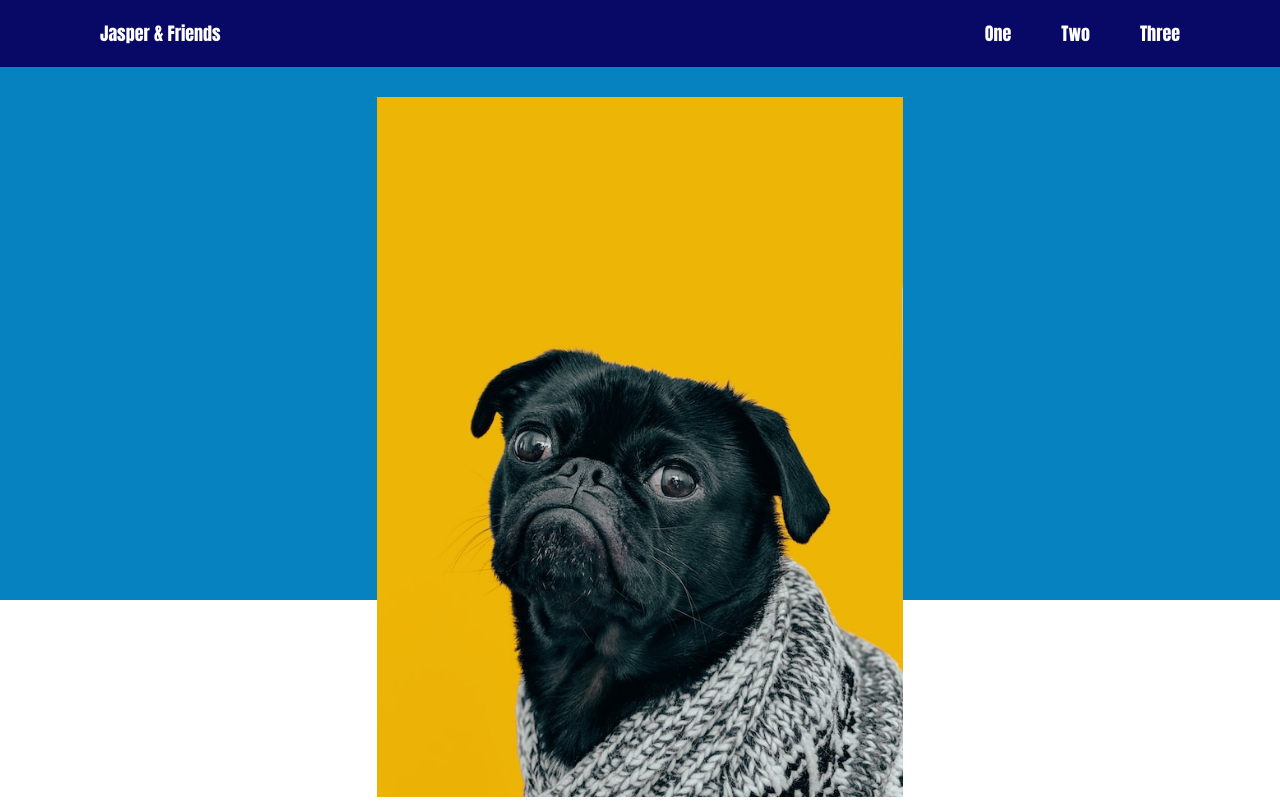
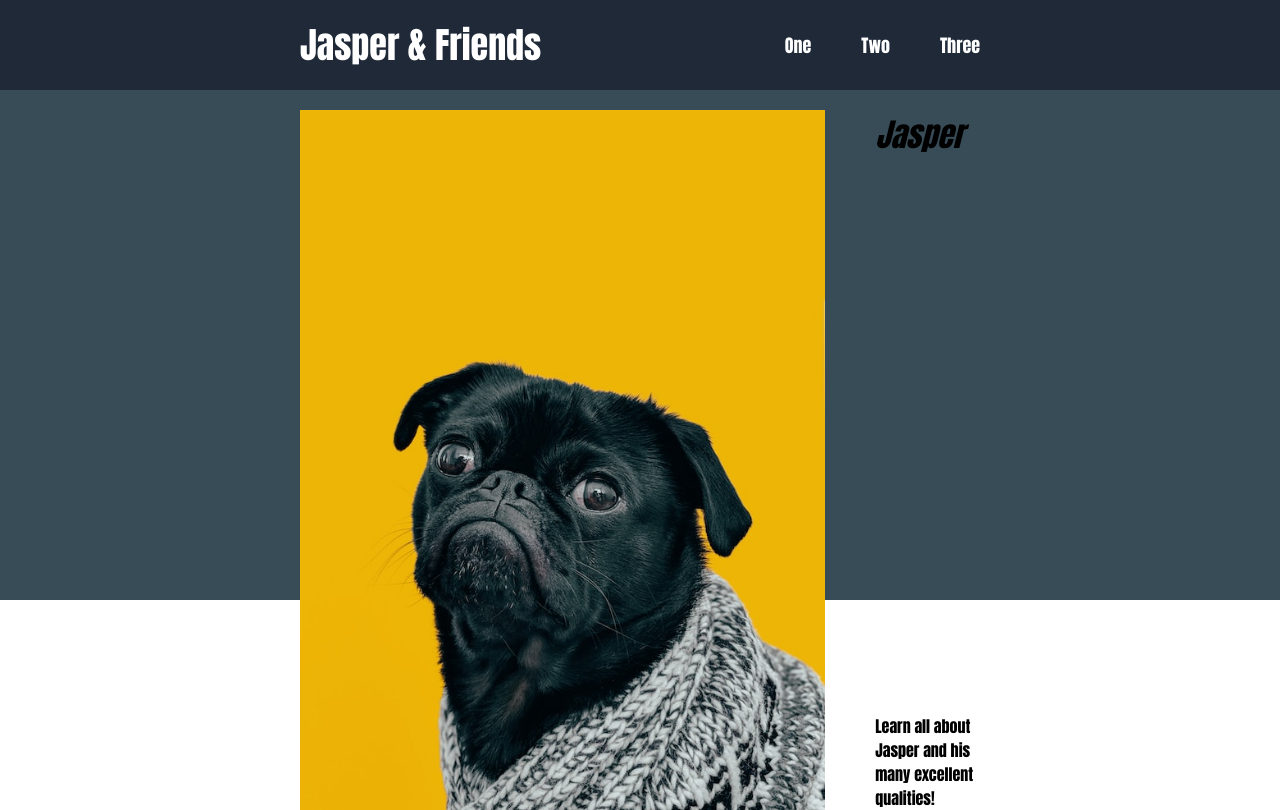
Before and after one commit to DPEJOVIC/odin-css-test, a plain HTML site: page index.html in a window 1280 px wide. Drawn offline with Linux system fonts and the light colour scheme.

Commit message:
Add further styling; flexbox experiments

```diff
--- a/index.html
+++ b/index.html
@@ -11,7 +11,7 @@
 
     <div class="section1">
         <div class="header">
-            <div class="home"><b>Jasper & Friends</b></div>
+            <h1 class="home"><b>Jasper & Friends</b></h1>
             <div class="headergroup">
                 <div class="one">One</div>
                 <div class="two">Two</div>
@@ -20,6 +20,10 @@
         </div>
         <div class="jasperlanding">
             <img src="images/dog.jpg" alt="Jasper" class="jasper">
+            <div class="jaspertext">
+                <h1 class="jaspertitle"><em>Jasper</em></h1>
+                <p class="jasperdesc">Learn all about Jasper and his many excellent qualities!</p>
+            </div>
         </div>
     </div>
 
--- a/style.css
+++ b/style.css
@@ -1,8 +1,28 @@
-.section1 {
-    background-color: rgb(6, 130, 192);
-    flex-direction: column;
+* {
+    margin: 0;
+    /* border: solid red; */
+    padding: 0;
+    font-family: Impact, Haettenschweiler, 'Arial Narrow Bold', sans-serif;
+}
+
+.jasperlanding, .header {
+    padding-left: 300px;
+    padding-right: 300px;
+}
+
+/* Header */
+.header {
     display: flex;
-    height: 600px;
+    flex-direction: row;
+    height: 50px;
+    font-size: large;
+    justify-content: space-between;
+    align-items: center;
+    padding-top: 20px;
+    padding-bottom: 20px;
+    background-color: #1f2937;
+    color: white;
+    flex: auto;
 }
 
 .headergroup {
@@ -11,34 +31,34 @@
     gap: 50px;
 }
 
+/* Section 1 */
+
+.section1 {
+    display: flex;
+    background-color: rgb(55, 76, 87);
+    flex-direction: column;
+    height: 600px;
+}
+
+.jaspertext {
+    display: flex;
+    flex-direction: column;
+}
+
 .jasperlanding {
     display: flex;
-    justify-content: center;
-    margin: 30px;
+    padding-left: 300px;
+    padding-right: 300px;
+    margin-top: 20px;
+    gap: 50px;
+    flex: auto;
 }
 
 .jasper {
     height: 700px;
 }
 
-.header {
-    display: flex;
-    flex-direction: row;
-    height: 50px;
-    font-size: large;
-    justify-content: space-between;
-    align-items: center;
-    padding: 20px;
-    padding-left: 100px;
-    padding-right: 100px;
-    background-color: rgb(8, 8, 102);
-    color: white;
-    flex: auto;
+.jaspertitle {
+    flex: 1;
+
 }
-
-* {
-    margin: 0;
-    /* border: solid red; */
-    padding: 0;
-    font-family: Impact, Haettenschweiler, 'Arial Narrow Bold', sans-serif;
-}
```
